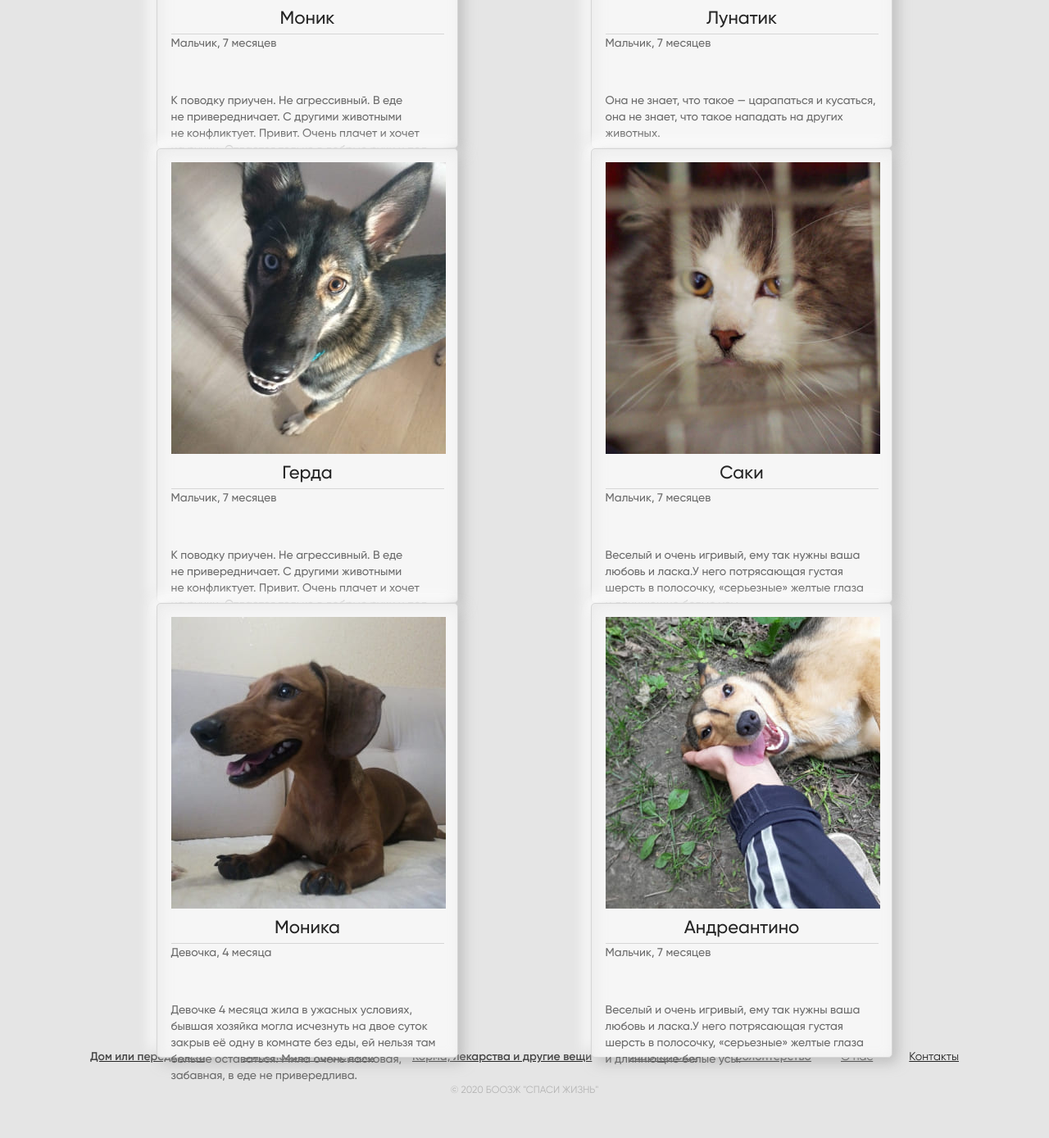
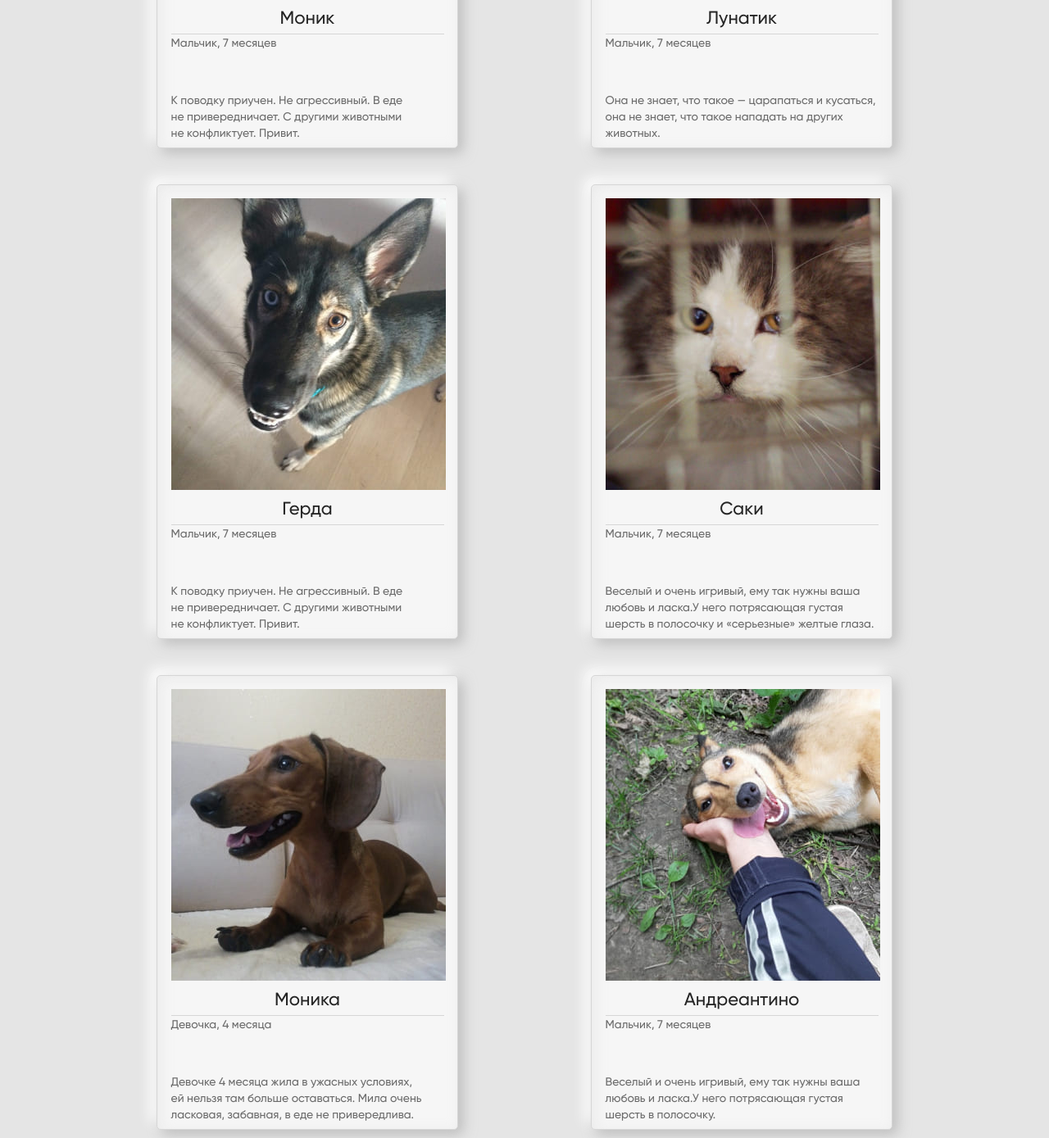
Before and after one commit to maxs1m/training_senla, a website: page PETLIST.html in a window 1280 px wide. Shown: the part 491-1880 px from the top of the page at 82% size. Before the commit the page ends 1846 px from the top, so only its background shows below. Drawn offline with Linux system fonts and the light colour scheme.

Commit message:
fix bugs

```diff
--- a/PETLIST.html
+++ b/PETLIST.html
@@ -29,7 +29,8 @@
 			<section class="pets">
 				<div class="pets__content content petlist__content">
 					<ul class="pets__list">
-						<li class="pets__box">
+						<li class="pets__box-container">
+							<div class="pets__box">
 								<div class="pets-to-form">
 									<img src="img/pets/image 15.jpg" class="pets__img">
 									<div class="pets-to-form__desc">
@@ -37,7 +38,7 @@
 										<p class="pet__desc pet__brief">Мальчик, 7 месяцев</p>
 									</div>
 								</div>
-							<p class="pet__desc">К&nbsp;поводку приучен. Не&nbsp;агрессивный. В&nbsp;еде не&nbsp;привередничает. С&nbsp;другими животными не&nbsp;конфликтует. Привит. Очень плачет и&nbsp;хочет на&nbsp;ручки. Отдается только в&nbsp;добрые руки и&nbsp;под паспорт.</p>
+								<p class="pet__desc">К&nbsp;поводку приучен. Не&nbsp;агрессивный. В&nbsp;еде не&nbsp;привередничает. С&nbsp;другими животными не&nbsp;конфликтует. Привит.</p>
 								<div class="pet__btn">
 									<div class="btn__wrap">
 										<button class="btn toHome__btn">Забрать домой</button>
@@ -46,8 +47,10 @@
 										<button class="btn btn_white toTemp__btn">Забрать на передержку</button>
 									</div>
 								</div>
+							</div>
 						</li>
-						<li class="pets__box">
+						<li class="pets__box-container">
+						<div class="pets__box">
 							<div class="pets-to-form">
 								<img src="img/pets/image 15 (1).jpg" class="pets__img">
 								<div class="pets-to-form__desc">
@@ -64,8 +67,10 @@
 									<button class="btn btn_white toTemp__btn">Забрать на передержку</button>
 								</div>
 							</div>
+						</div>
 						</li>
-						<li class="pets__box">
+						<li class="pets__box-container">
+						<div class="pets__box">
 							<div class="pets-to-form">
 								<img src="img/pets/image 15 (2).jpg" class="pets__img">
 								<div class="pets-to-form__desc">
@@ -73,7 +78,7 @@
 									<p class="pet__desc pet__brief">Мальчик, 7 месяцев</p>
 								</div>
 							</div>
-							<p class="pet__desc">К&nbsp;поводку приучен. Не&nbsp;агрессивный. В&nbsp;еде не&nbsp;привередничает. С&nbsp;другими животными не&nbsp;конфликтует. Привит. Очень плачет и&nbsp;хочет на&nbsp;ручки. Отдается только в&nbsp;добрые руки и&nbsp;под паспорт.</p>
+							<p class="pet__desc">К&nbsp;поводку приучен. Не&nbsp;агрессивный. В&nbsp;еде не&nbsp;привередничает. С&nbsp;другими животными не&nbsp;конфликтует. Привит.</p>
 							<div class="pet__btn">
 								<div class="btn__wrap">
 									<button class="btn toHome__btn">Забрать домой</button>
@@ -82,8 +87,10 @@
 									<button class="btn btn_white toTemp__btn">Забрать на передержку</button>
 								</div>
 							</div>
+						</div>
 						</li>
-						<li class="pets__box">
+						<li class="pets__box-container">
+						<div class="pets__box">
 							<div class="pets-to-form">
 								<img src="img/pets/image 15 (3).jpg" class="pets__img">
 								<div class="pets-to-form__desc">
@@ -91,7 +98,7 @@
 									<p class="pet__desc pet__brief">Мальчик, 7 месяцев</p>
 								</div>
 							</div>
-							<p class="pet__desc">Веселый и&nbsp;очень игривый, ему так нужны ваша любовь и&nbsp;ласка.У него потрясающая густая шерсть в&nbsp;полосочку, &laquo;серьезные&raquo; желтые глаза и&nbsp;длиннющие белые усы.</p>
+							<p class="pet__desc">Веселый и&nbsp;очень игривый, ему так нужны ваша любовь и&nbsp;ласка.У него потрясающая густая шерсть в&nbsp;полосочку и &laquo;серьезные&raquo; желтые глаза.</p>
 							<div class="pet__btn">
 								<div class="btn__wrap">
 									<button class="btn toHome__btn">Забрать домой</button>
@@ -100,8 +107,10 @@
 									<button class="btn btn_white toTemp__btn">Забрать на передержку</button>
 								</div>
 							</div>
+						</div>
 						</li>
-						<li class="pets__box">
+						<li class="pets__box-container">
+						<div class="pets__box">
 							<div class="pets-to-form">
 								<img src="img/pets/image 15 (4).jpg" class="pets__img">
 								<div class="pets-to-form__desc">
@@ -109,7 +118,7 @@
 									<p class="pet__desc pet__brief">Девочка, 4 месяца</p>
 								</div>
 							</div>
-							<p class="pet__desc">Девочке 4&nbsp;месяца жила в&nbsp;ужасных условиях, бывшая хозяйка могла исчезнуть на&nbsp;двое суток закрыв её&nbsp;одну в&nbsp;комнате без еды, ей&nbsp;нельзя там больше оставаться. Мила очень ласковая, забавная, в&nbsp;еде не&nbsp;привередлива.</p>
+							<p class="pet__desc">Девочке 4&nbsp;месяца жила в&nbsp;ужасных условиях, ей&nbsp;нельзя там больше оставаться. Мила очень ласковая, забавная, в&nbsp;еде не&nbsp;привередлива.</p>
 							<div class="pet__btn">
 								<div class="btn__wrap">
 									<button class="btn toHome__btn">Забрать домой</button>
@@ -118,8 +127,10 @@
 									<button class="btn btn_white toTemp__btn">Забрать на передержку</button>
 								</div>
 							</div>
+						</div>
 						</li>
-						<li class="pets__box">
+						<li class="pets__box-container">
+						<div class="pets__box">
 							<div class="pets-to-form">
 								<img src="img/pets/image 15 (5).jpg"class="pets__img">
 								<div class="pets-to-form__desc">
@@ -127,13 +138,14 @@
 									<p class="pet__desc pet__brief">Мальчик, 7 месяцев</p>
 								</div>
 							</div>
-							<p class="pet__desc">Веселый и&nbsp;очень игривый, ему так нужны ваша любовь и&nbsp;ласка.У него потрясающая густая шерсть в&nbsp;полосочку, &laquo;серьезные&raquo; желтые глаза и&nbsp;длиннющие белые усы.</p>
+							<p class="pet__desc">Веселый и&nbsp;очень игривый, ему так нужны ваша любовь и&nbsp;ласка.У него потрясающая густая шерсть в&nbsp;полосочку.</p>
 							<div class="pet__btn">
 								<div class="btn__wrap">
 									<button class="btn toHome__btn">Забрать домой</button>
 								</div>
 								<div class="btn__wrap_white btn__wrap">
 									<button class="btn btn_white toTemp__btn">Забрать на передержку</button>
+								</div>
 							</div>
 						</div>
 						</li>
--- a/style.css
+++ b/style.css
@@ -311,13 +311,6 @@ strong {
 	background-repeat: no-repeat;
 	background-size: 43.6%, 38.9%, 34.5%;
 	background-position: 0 286px, 0px 478px, 296px 583px;
-	animation: back__slide 1.5s linear forwards;
-}
-
-@keyframes back__slide {
-	0% {
-		background-position: 0 486px, 0px 678px, 296px 783px;
-	}
 }
 
 .slide {
@@ -586,6 +579,7 @@ strong {
 	border: 1px solid #D6D6D6;
 	border-radius: 5px;
 	box-shadow: 6px 6px 16px rgba(163, 163, 163, 0.6), -8px -8px 16px #FFFFFF, inset 4px 4px 16px rgba(203, 203, 203, 0.25);
+	overflow: hidden;
 }
 
 .pet__name {
```
Also changed, not shown: INDEX.HTML (+5 -5 lines). Lines whose indentation alone changed are shown as unchanged.
